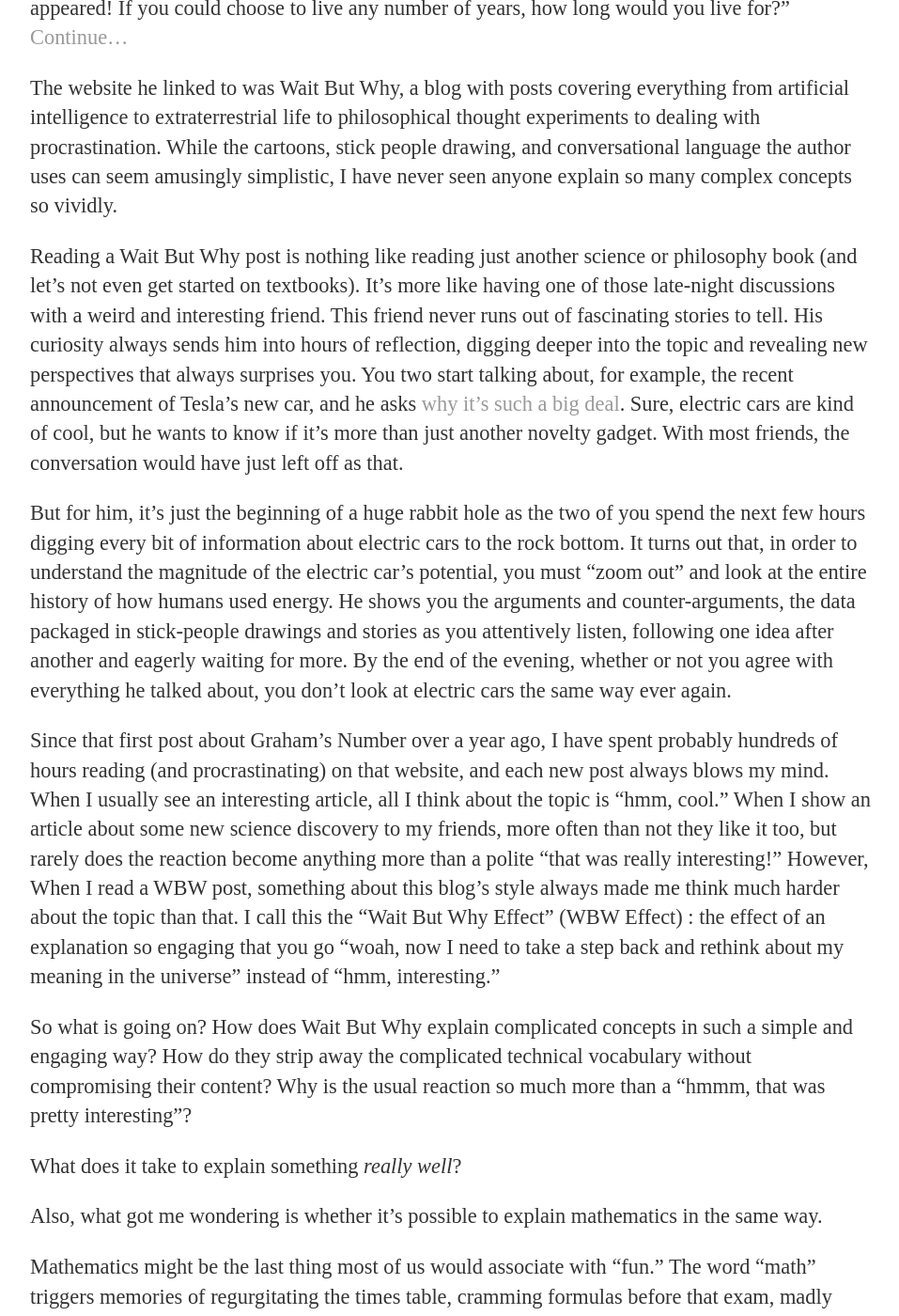
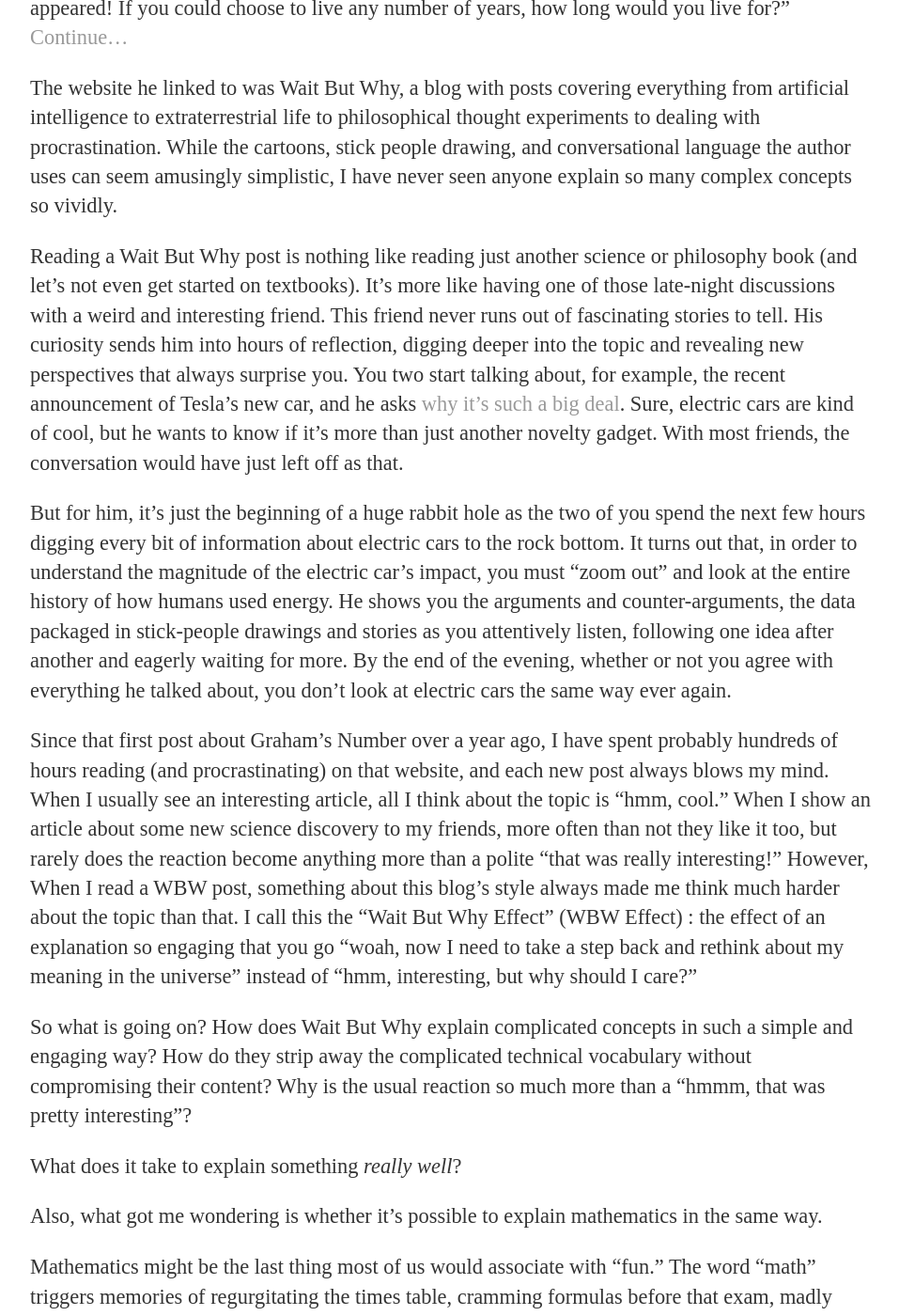
Before and after one commit to maxiulee/maxiulee.github.io, a Jekyll site: the page built from _posts/2016-05-04-what-is-mits-and-pi?.md, in a window 1280 px wide and 1400 px high, scrolled down 321 px. Shown: the whole window at 94% size, without its empty margins (160-1117 px from the left). Built offline with Jekyll 4.4.1, drawn with Linux system fonts in a browser that asks for light colours; some of the changed text lies outside the part shown.

Commit message:
Update 2016-05-04-what-is-mits-and-pi?.md

```diff
--- a/_posts/2016-05-04-what-is-mits-and-pi?.md
+++ b/_posts/2016-05-04-what-is-mits-and-pi?.md
@@ -8,11 +8,11 @@
 
 The website he linked to was Wait But Why, a blog with posts covering everything from artificial intelligence to extraterrestrial life to philosophical thought experiments to dealing with procrastination. While the cartoons, stick people drawing, and conversational language the author uses can seem amusingly simplistic, I have never seen anyone explain so many complex concepts so vividly.
 
-Reading a Wait But Why post is nothing like reading just another science or philosophy book (and let's not even get started on textbooks). It's more like having one of those late-night discussions with a weird and interesting friend. This friend never runs out of fascinating stories to tell. His curiosity always sends him into hours of reflection, digging deeper into the topic and revealing new perspectives that always surprises you. You two start talking about, for example, the recent announcement of Tesla's new car, and he asks [why it's such a big deal](http://waitbutwhy.com/2015/06/how-tesla-will-change-your-life.html). Sure, electric cars are kind of cool, but he wants to know if it's more than just another novelty gadget. With most friends, the conversation would have just left off as that.
+Reading a Wait But Why post is nothing like reading just another science or philosophy book (and let's not even get started on textbooks). It's more like having one of those late-night discussions with a weird and interesting friend. This friend never runs out of fascinating stories to tell. His curiosity sends him into hours of reflection, digging deeper into the topic and revealing new perspectives that always surprise you. You two start talking about, for example, the recent announcement of Tesla's new car, and he asks [why it's such a big deal](http://waitbutwhy.com/2015/06/how-tesla-will-change-your-life.html). Sure, electric cars are kind of cool, but he wants to know if it's more than just another novelty gadget. With most friends, the conversation would have just left off as that.
 
-But for him, it's just the beginning of a huge rabbit hole as the two of you spend the next few hours digging every bit of information about electric cars to the rock bottom. It turns out that, in order to understand the magnitude of the electric car's potential, you must "zoom out" and look at the entire history of how humans used energy. He shows you the arguments and counter-arguments, the data packaged in stick-people drawings and stories as you attentively listen, following one idea after another and eagerly waiting for more. By the end of the evening, whether or not you agree with everything he talked about, you don't look at electric cars the same way ever again.
+But for him, it's just the beginning of a huge rabbit hole as the two of you spend the next few hours digging every bit of information about electric cars to the rock bottom. It turns out that, in order to understand the magnitude of the electric car's impact, you must "zoom out" and look at the entire history of how humans used energy. He shows you the arguments and counter-arguments, the data packaged in stick-people drawings and stories as you attentively listen, following one idea after another and eagerly waiting for more. By the end of the evening, whether or not you agree with everything he talked about, you don't look at electric cars the same way ever again.
 
-Since that first post about Graham's Number over a year ago, I have spent probably hundreds of hours reading (and procrastinating) on that website, and each new post always blows my mind. When I usually see an interesting article, all I think about the topic is "hmm, cool."  When I show an article about some new science discovery to my friends, more often than not they like it too, but rarely does the reaction become anything more than a polite "that was really interesting!" However, When I read a WBW post, something about this blog's style always made me think much harder about the topic than that. I call this the "Wait But Why Effect" (WBW Effect) : the effect of an explanation so engaging that you go "woah, now I need to take a step back and rethink about my meaning in the universe" instead of "hmm, interesting."
+Since that first post about Graham's Number over a year ago, I have spent probably hundreds of hours reading (and procrastinating) on that website, and each new post always blows my mind. When I usually see an interesting article, all I think about the topic is "hmm, cool."  When I show an article about some new science discovery to my friends, more often than not they like it too, but rarely does the reaction become anything more than a polite "that was really interesting!" However, When I read a WBW post, something about this blog's style always made me think much harder about the topic than that. I call this the "Wait But Why Effect" (WBW Effect) : the effect of an explanation so engaging that you go "woah, now I need to take a step back and rethink about my meaning in the universe" instead of "hmm, interesting, but why should I care?"
 
 So what is going on? How does Wait But Why explain complicated concepts in such a simple and engaging way? How do they strip away the complicated technical vocabulary without compromising their content? Why is the usual reaction so much more than a "hmmm, that was pretty interesting"?
 
@@ -28,6 +28,14 @@
 
 Tim Urban, the writer of Wait But Why, often used the metaphor of a tree to explain how we learn knowledge:
 
->*I’ve heard people compare knowledge of a topic to a tree. If you don’t fully get it, it’s like a tree in your head with no trunk—and without a trunk, when you learn something new about the topic—a new branch or leaf of the tree—there’s nothing for it to hang onto, so it just falls away. By clearing out fog all the way to the bottom, I build a tree trunk in my head, and from then on, all new information can hold on, which makes that topic forever more interesting and productive to learn about. And what I usually find is that so many of the topics I’ve pegged as “boring” in my head are actually just foggy to me—like watching episode 17 of a great show, which would be boring if you didn’t have the tree trunk of the back story and characters in place.*
+>*I’ve heard people compare knowledge of a topic to a tree. If you don’t fully get it, it’s like a tree in your head with no trunk—and without a trunk, when you learn something new about the topic—a new branch or leaf of the tree—there’s nothing for it to hang onto, so it just falls away. By clearing out fog all the way to the bottom, I build a tree trunk in my head, and from then on, all new information can hold on, which makes that topic forever more interesting and productive to learn about. And what I usually find is that so many of the topics I’ve pegged as “boring” in my head are actually just foggy to me—like watching episode 17 of a great show, which would be boring if you didn’t have the tree trunk of the back story and characters in place.* (From his [Tesla](http://waitbutwhy.com/2015/06/how-tesla-will-change-your-life.html) post)
 
-Maybe this is one of the factors behind the "Wait But Why Effect." Popular science articles that skim the surface of new discoveries can do a decent job at showing why it's interesting. However, they are usually too brief to include the "tree trunk" material: background and context. The "leaves" can be cool, but without seeing it in relation to more foundational knowledge, our grasp of them can be "foggy" at best. Perhaps it explains why so few articles inspire a stronger response than "hmm, interesting." But when we do build a sturdy tree trunk, we can much better appreciate the significance of the leaves.
+Maybe this is one of the factors behind the "Wait But Why Effect." Popular science articles that skim the surface of new discoveries can do a decent job at showing why it's interesting. However, they are usually too brief to include the "tree trunk" material: background and context. The "leaves" can be cool, but without seeing it in relation to more foundational knowledge, our grasp of them can be "foggy" at best. Perhaps it explains why so few articles inspire a stronger response than "hmm, interesting, but why should I care." But when we do build a sturdy tree trunk, we can much better appreciate the significance of the leaves.
+
+Foggy tree trunks can make science boring at worst, but it makes math utterly incomprehensible. Every idea in math is built upon previous ideas and assumptions. To fully understand how the Pythagorean Theorem works, we must first understand the parallel line theorems and triangle congruence theorems (among others), going back to the very definitions of point, line, and angle. To fully understand the math behind internet encryption, we have to go back to the basic notions of the greatest common divisor, and slowly build our way up through a myriad of theorems. Without these tree trunk knowledge, we sometimes can't even wrap our heads around the *statements* of important problems, let alone their solutions. However, reading Wait But Why has made me optimistic that the right kind of writing can always provide this solid tree trunk, even for those unfamiliar with math.
+
+At the end of the day, mathematics is beautiful. Learning about mathematics has seriously influenced how I look at the world. While few of us look to math-land with fond memories, we should keep in mind that its dreary landscape of rocks and ashes is only an appearance, not the spirit. It is how math is usually presented to us, through rapid-fire lectures and dense textbooks. While this rigour is necessary for a serious mathematician, it can be overwhelming for the rest of us. Often we lose ourselves tangled up in the details, losing sight of the big picture of the purpose behind mathematics and ultimately leading to frustration.
+
+But we should remember that beneath the dreary surface, there is a gold mine of fascinating ideas that just need to be explained properly and patiently. With proper guidance, even the non-mathematician can take a step back and look at some math fact they know, and ask: "why is this true? What is its significance?", and they would almost always spiral down towards some "woah" realization. And what better way to guide the reader in this plunge, than having that one curious friend close by, constantly asking questions and examining the foundations of our knowledge?
+
+This is what Mits and Pi is about. I want to take a shot at trying to explain the cool ideas in mathematics and make them stick. I want to move past the "that was interesting," and into the "Wait But Why Effect." I am not a professional writer and it will be quite difficult, but I think I'm ready to have a try anyways. While Wait But Why inspired me, I intend to maintain my own style.
```
